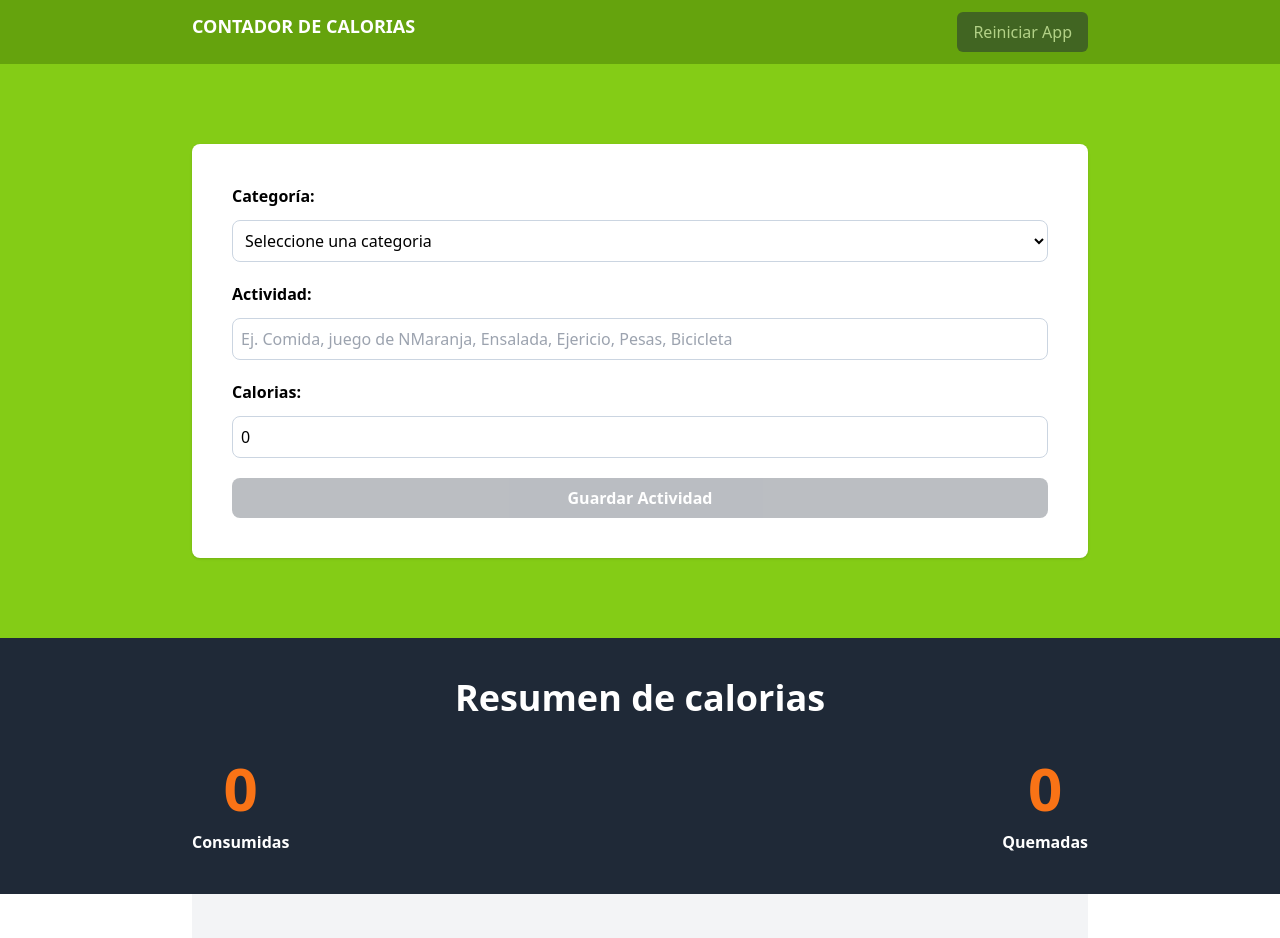
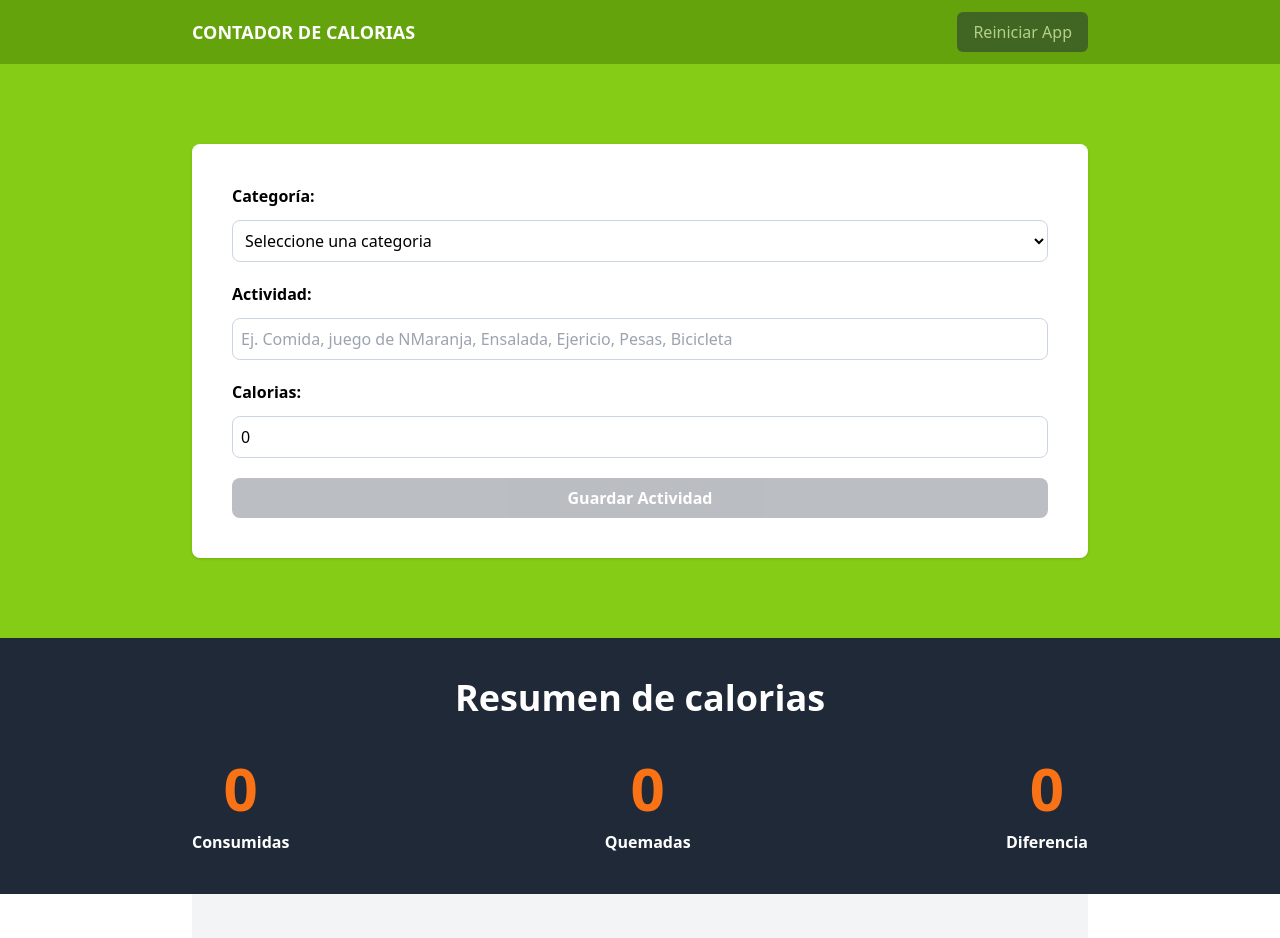
Before and after one commit to be-tho/count-calories, a React (Vite) app: page / in a window 1280 px wide. Shown: the top 938 px of the page. Built offline with nearby package versions, Linux system fonts and the light colour scheme.

Commit message:
diferencia de calorias

```diff
--- a/src/App.tsx
+++ b/src/App.tsx
@@ -18,7 +18,7 @@
 	return (
 		<>
 			<header className="bg-lime-600 py-3">
-				<div className="max-w-4xl mx-auto flex justify-between">
+				<div className="max-w-4xl mx-auto flex justify-between items-center">
 					<h1 className="text-center text-lg font-bold text-white uppercase">
 						Contador de Calorias
 					</h1>
--- /dev/null
+++ b/src/components/CalorieDisplay.tsx
@@ -0,0 +1,13 @@
+type CalorieDisplayProps = {
+    calories: number
+    text: string
+}
+
+export default function CalorieDisplay({calories, text}: CalorieDisplayProps){
+    return (
+        <p className="text-white text-center font-bold rounded-full grid grid-cols-1 gap-3">
+            <span className="font-black text-6xl text-orange-500">{calories}</span>
+            {text}
+        </p>
+)
+}
--- a/src/components/CalorieTracker.tsx
+++ b/src/components/CalorieTracker.tsx
@@ -1,5 +1,6 @@
 import { useMemo } from "react"
 import { Activity } from "../types"
+import CalorieDisplay from "./CalorieDisplay"
 
 type CalorieTrackerProps = {
     activities: Activity[]
@@ -10,20 +11,25 @@
     //contadores
     const caloriesConsumed = useMemo(() => activities.reduce((acc, activity) => activity.category === 1 ? acc + activity.calories : acc, 0), [activities])
     const caloriesBurned = useMemo(() => activities.reduce((acc, activity) => activity.category === 2 ? acc + activity.calories : acc, 0), [activities])
+    const netCalories = useMemo(() => caloriesConsumed - caloriesBurned, [activities])
 
     return (
         <>
             <h2 className="text-4xl font-black text-white text-center">Resumen de calorias</h2>
 
             <div className="flex flex-col items-center md:justify-between md:flex-row gap-5 mt-10">
-                <p className="text-white text-center font-bold rounded-full grid grid-cols-1 gap-3">
-                    <span className="font-black text-6xl text-orange-500">{caloriesConsumed}</span>
-                    Consumidas
-                </p>
-                <p className="text-white text-center font-bold rounded-full grid grid-cols-1 gap-3">
-                    <span className="font-black text-6xl text-orange-500">{caloriesBurned}</span>
-                    Quemadas
-                </p>
+                <CalorieDisplay
+                    calories={caloriesConsumed}
+                    text="Consumidas"
+                />
+                <CalorieDisplay
+                    calories={caloriesBurned}
+                    text="Quemadas"
+                />
+                <CalorieDisplay
+                    calories={netCalories}
+                    text="Diferencia"
+                />
             </div>
         </>
     )
```
